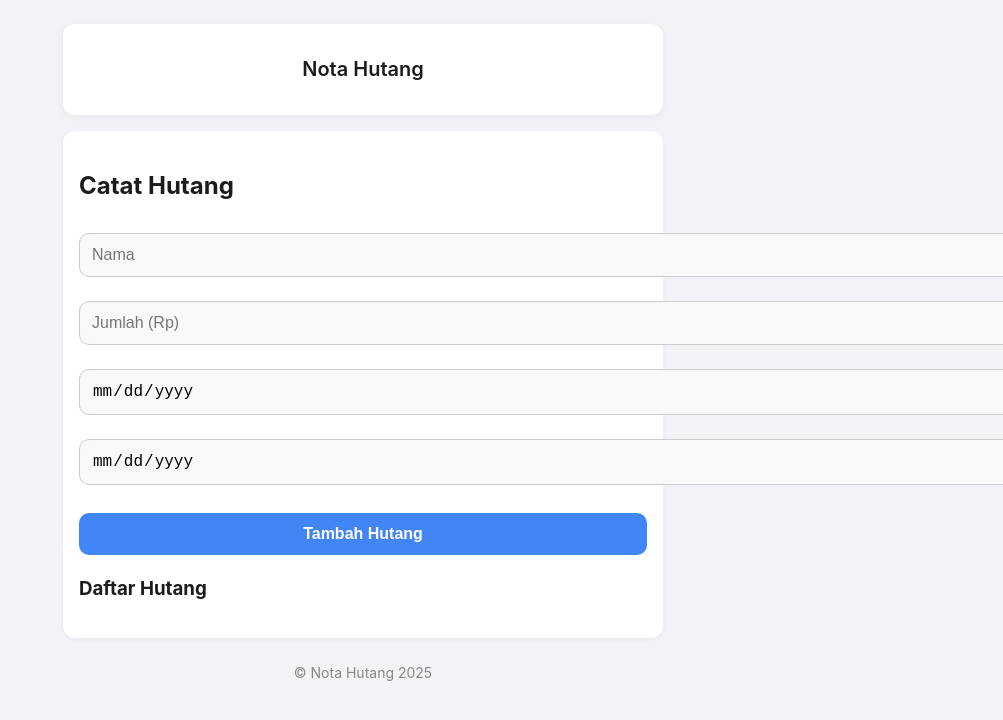
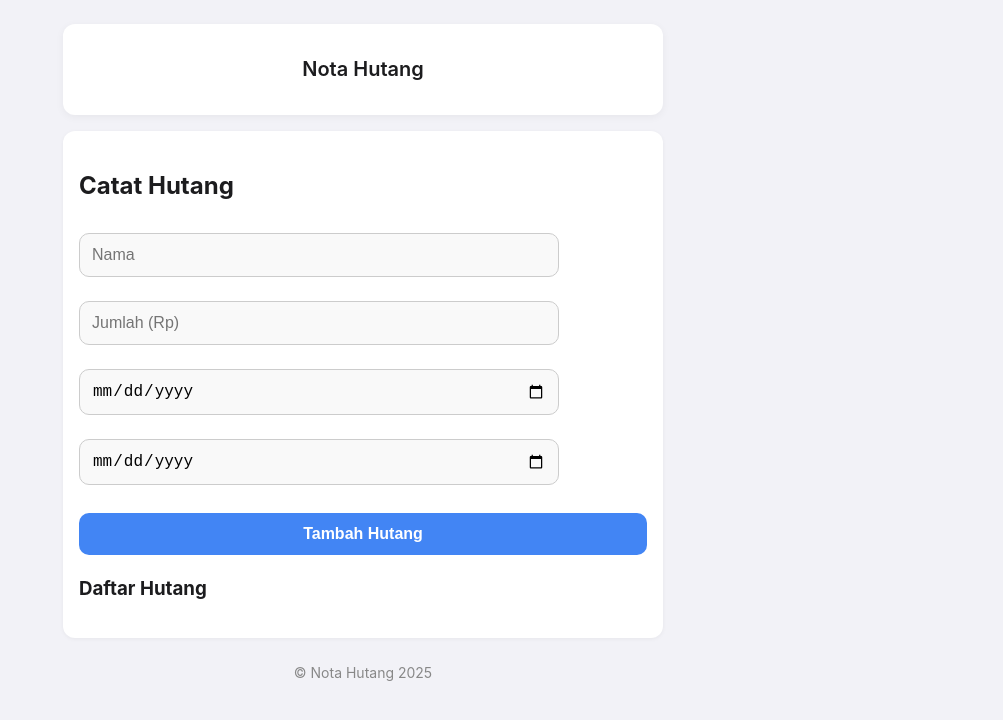
Before and after one commit to daffadevhosting/Nota-Hutang, a Jekyll site: the page built from catat/index.html, in a window 1280 px wide. Shown: the top 720 px of the page, without its empty margins (277-1280 px from the left). Built offline with Jekyll 4.4.1, drawn with Linux system fonts in a browser that asks for light colours; comment, search, counter and statistics services are not loaded.

Commit message:
Update style.scss

```diff
--- a/assets/sass/style.scss
+++ b/assets/sass/style.scss
@@ -82,7 +82,7 @@ button {
 input,
 textarea,
 select {
-  width: 100vw;
+  width: 80%;
   padding: 12px;
   margin-top: 8px;
   margin-bottom: 16px;
```
